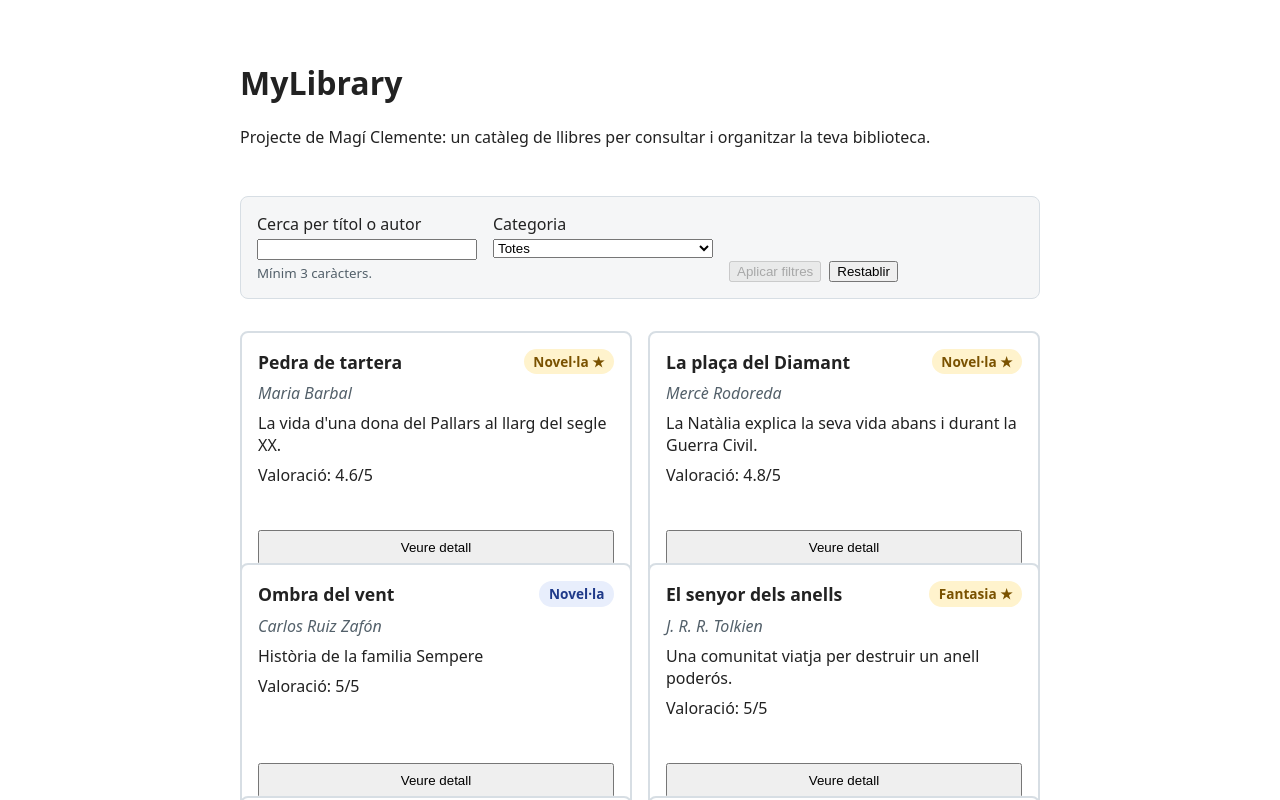
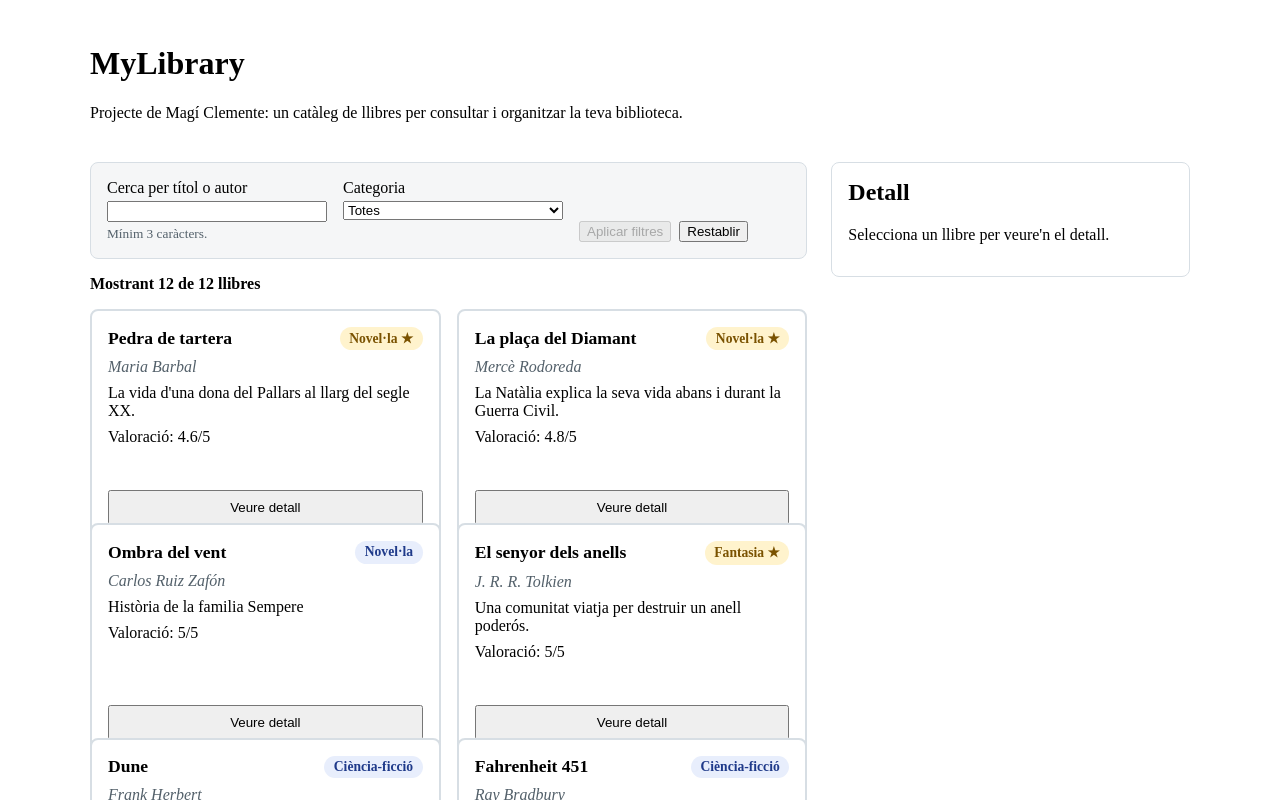
Before and after one commit to maclementegu/ioc-angular-my-library-magi-clemente, an Angular app: page / in a window 1280 px wide. Shown: the top 800 px of the page. Built offline with nearby package versions, Linux system fonts and the light colour scheme.

Commit message:
feat: comptador, estat buit, panell de detall i pipe date

```diff
--- a/src/app/app.component.html
+++ b/src/app/app.component.html
@@ -4,21 +4,45 @@
     <p>Projecte de Magí Clemente: un catàleg de llibres per consultar i organitzar la teva biblioteca.</p>
   </header>
 
-    <app-barra-filtres (filtresCanviats)="onFiltresCanviats($event)" />
+  <div class="disposicio">
+    <section class="principal" aria-label="Catàleg de llibres">
+      <app-barra-filtres (filtresCanviats)="onFiltresCanviats($event)" />
 
-  <app-llista-llibres
-    [llibres]="llibresFiltrats"
-    [llibreSeleccionatId]="llibreSeleccionat?.id ?? null"
-    (selecciona)="onSelecciona($event)"
-  />
+      <p class="comptador" aria-live="polite">
+        Mostrant {{ llibresFiltrats.length }} de {{ llibres.length }} llibres
+      </p>
 
-  <app-llista-llibres
-    [llibres]="llibres"
-    [llibreSeleccionatId]="llibreSeleccionat?.id ?? null"
-    (selecciona)="onSelecciona($event)"
-  />
+      @if (llibresFiltrats.length > 0) {
+        <app-llista-llibres
+          [llibres]="llibresFiltrats"
+          [llibreSeleccionatId]="llibreSeleccionat?.id ?? null"
+          (selecciona)="onSelecciona($event)"
+        />
+      } @else {
+        <p class="sense-resultats" role="status">
+          No s'ha trobat cap llibre amb aquests filtres. Prova amb un altre text o categoria.
+        </p>
+      }
+    </section>
 
-  <p>Llibre seleccionat: {{ llibreSeleccionat?.titol ?? 'cap' }}</p>
+    <aside class="detall" aria-label="Detall del llibre" aria-live="polite">
+      @if (llibreSeleccionat) {
+        <h2>{{ llibreSeleccionat.titol }}</h2>
+        <p class="autor">{{ llibreSeleccionat.autor }} · {{ llibreSeleccionat.categoria }}</p>
+        <p>{{ llibreSeleccionat.descripcio }}</p>
+        <dl>
+          <dt>Afegit al catàleg</dt>
+          <dd>{{ llibreSeleccionat.dataAfegida | date: 'dd/MM/yyyy' }}</dd>
+          <dt>Valoració</dt>
+          <dd>{{ llibreSeleccionat.valoracio }}/5</dd>
+        </dl>
+        <button type="button" (click)="onTancarDetall()">Tanca el detall</button>
+      } @else {
+        <h2>Detall</h2>
+        <p>Selecciona un llibre per veure'n el detall.</p>
+      }
+    </aside>
+  </div>
 </main>
 
 <router-outlet />
--- a/src/app/app.component.scss
+++ b/src/app/app.component.scss
@@ -5,42 +5,70 @@
 .contenidor {
   display: flex;
   flex-direction: column;
-  gap: 2rem;
-  max-width: 800px;
+  gap: 1.5rem;
+  max-width: 1100px;
   margin: 0 auto;
-  padding: 2rem 1.5rem;
-  font-family: system-ui, sans-serif;
-  color: #222;
+  padding: 1rem;
 }
 
-.contingut {
-  display: flex;
-  flex-wrap: wrap;
-  align-items: flex-start;
+.disposicio {
+  display: grid;
+  grid-template-columns: 2fr 1fr;
   gap: 1.5rem;
+  align-items: start;
 }
 
-.targeta {
-  flex: 2 1 320px;
-  padding: 1.25rem;
-  border: 1px solid #d0d7de;
-  border-radius: 8px;
-  background: #f6f8fa;
-
-  h2 { margin-top: 0; }
-  ul { margin: 0; padding-left: 1.2rem; }
+.principal {
+  display: flex;
+  flex-direction: column;
+  gap: 1rem;
 }
 
-.nota {
-  flex: 1 1 200px;
-  padding: 1rem;
-  border-left: 4px solid #d97706;
-  border-radius: 4px;
-  background: #fff7e6;
-  font-size: 0.95rem;
+.comptador {
+  margin: 0;
+  font-weight: 600;
 }
 
-.estat {
+.sense-resultats {
+  margin: 0;
+  padding: 1rem;
+  border: 1px dashed #8a1f11;
+  border-radius: 8px;
+  background: #fff2ef;
+}
+
+.detall {
+  position: sticky;
+  top: 1rem;
+  padding: 1rem;
+  border: 1px solid #d7dee4;
+  border-radius: 8px;
+  background: #fff;
+}
+
+.detall h2 {
+  margin-top: 0;
+}
+
+.autor {
+  color: #53606a;
+  font-style: italic;
+}
+
+dt {
   font-weight: 700;
-  color: #1a7f37;
 }
+
+dd {
+  margin: 0 0 0.5rem;
+}
+
+@media (max-width: 900px) {
+  .disposicio {
+    grid-template-columns: 1fr;
+  }
+
+  .detall {
+    position: static;
+  }
+}
--- a/src/app/app.component.ts
+++ b/src/app/app.component.ts
@@ -4,9 +4,10 @@ import { Component, signal } from '@angular/core';
 import { RouterOutlet } from '@angular/router';
 import { LlistaLlibresComponent } from './components/llista-llibres/llista-llibres.component';
 import { LLIBRES_MOCK } from './mocks/dades-mocks';
+import { DatePipe } from '@angular/common';
 
 @Component({
-  imports: [RouterOutlet, LlistaLlibresComponent, BarraFiltresComponent],
+  imports: [RouterOutlet, LlistaLlibresComponent, BarraFiltresComponent, DatePipe],
   selector: 'app-root',
   styleUrl: './app.component.scss',
   templateUrl: './app.component.html',
@@ -35,6 +36,9 @@ export class App {
   onFiltresCanviats(filtres: FiltresLlibre): void {
     this.filtres = filtres;
   }
+    onTancarDetall(): void {
+    this.llibreSeleccionat = null;
+  }
 
   onSelecciona(llibre: Llibre): void {
     this.llibreSeleccionat = llibre;
```
